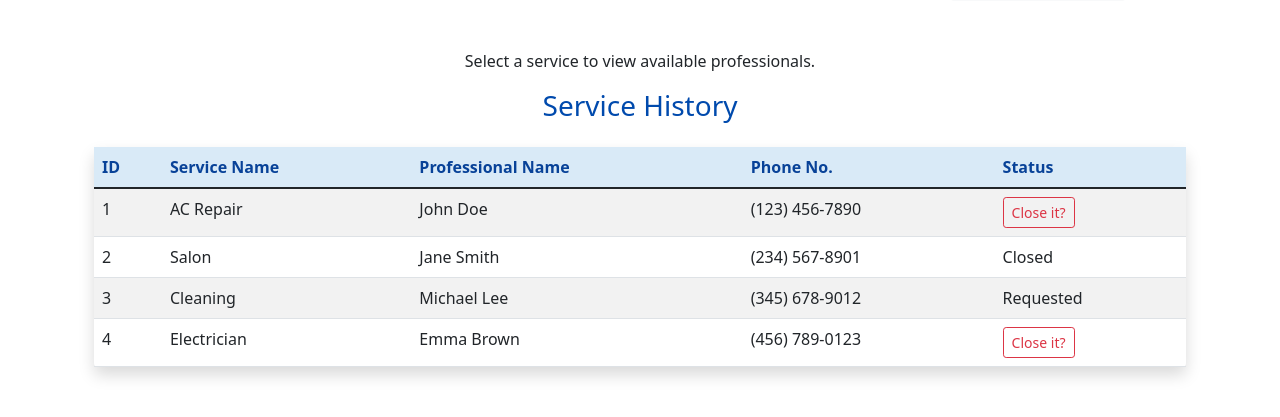
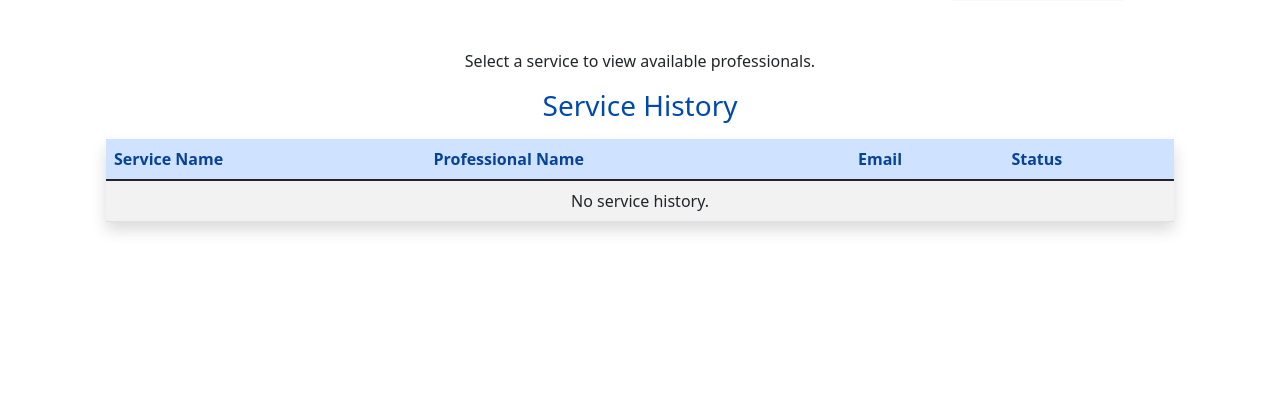
Before and after one commit to raghzzzspace/household_services_backup, a Flask app: page /user/customer_dashboard in a window 1280 px wide. Shown: the part 303-720 px from the top of the page. Run offline with Flask 3, Linux system fonts and the light colour scheme; the visitor is signed in with stand-in values (Sample User, id 1); data that the repository does not hold is empty; some libraries are stand-ins or nearby versions.

Commit message:
completed customer_dashboard and customer_search

```diff
--- a/app.py
+++ b/app.py
@@ -2,7 +2,7 @@
 from flask import Flask, render_template, request, redirect, url_for, flash, session
 from flask_sqlalchemy import SQLAlchemy
 from model import db, Customer, Professional, Admin
-from model import Today_Services, Closed_Services, Services_status, Admin_Search,Services,Service_Req
+from model import Today_Services, Closed_Services, Services_status, Admin_Search,Services,Service_Req, Service_History
 import secrets
 from flask_migrate import Migrate
 import sqlite3
@@ -70,7 +70,9 @@ def user_login():
 
 @app.route('/user/customer_dashboard', methods=['GET'])
 def customer_dashboard():
-    return render_template('user/customer_dashboard.html')
+    customer_id = session['customer_id']
+    service_history = Service_History.query.filter_by(id=customer_id).all()
+    return render_template('user/customer_dashboard.html', service_history=service_history)
 
 @app.route('/user/customer_profile', methods=['GET'])
 def customer_profile():
@@ -176,14 +178,24 @@ def book_service():
 
     # Create a new booking instance
     new_booking = Today_Services(
-        id=customer.customer_id,
         customer_name=customer.full_name,
         email=customer.email,
         location=customer.address
     )
 
+
+    new_booking_cust = Service_History(
+        id= customer.customer_id,
+        service_name = request.form.get('service_name'),
+        professional_name=request.form.get('professional_name'),
+        email=request.form.get('email'),
+        status = "Requested"
+    )
+
+
     # Add to the session and commit to the database
     db.session.add(new_booking)
+    db.session.add(new_booking_cust)
     db.session.commit()
 
     flash('Booking successful!', 'success')
--- a/templates/user/customer_dashboard.html
+++ b/templates/user/customer_dashboard.html
@@ -63,7 +63,10 @@
                     <td>{{ result.pincode }}</td>
                     <td>
                         <form method="POST" action="{{ url_for('book_service') }}">
-                            <input type="hidden" name="professional_id" value="{{ result.id }}">
+                            <input type="hidden" name="id" value="{{ result.professional_id }}">
+                            <input type="hidden" name="service_name" value="{{ result.service_name }}">
+                            <input type="hidden" name="professional_name" value="{{ result.full_name }}">
+                            <input type="hidden" name="email" value="{{ result.email }}">
                             <button type="submit" class="btn btn-success">Book</button>
                         </form>
                     </td>
@@ -76,48 +79,37 @@
     <p class="text-center">Select a service to view available professionals.</p>
     {% endif %}
 
-    <!-- Service History Section (Static Data) -->
-    <h3 class="text-center mb-4" style="color: #004aad;">Service History</h3>
+
+
+
+    <div class="container-fluid">
+        <!-- Service History Section -->
+        <div class="mb-5">
+            <h3 class="text-center mb-3" style="color: #004aad;">Service History</h3>
             <table class="table table-striped table-hover shadow rounded">
-        <thead style="background-color: #d9eaf7; color: #084298;">
+                <thead style="background-color: #cfe2ff; color: #084298;">
                     <tr>
-                <th>ID</th>
                         <th>Service Name</th>
                         <th>Professional Name</th>
-                <th>Phone No.</th>
+                        <th>Email</th>
                         <th>Status</th>
                     </tr>
                 </thead>
                 <tbody>
+                    {% for service in service_history %}
                     <tr>
-                <td>1</td>
-                <td>AC Repair</td>
-                <td>John Doe</td>
-                <td>(123) 456-7890</td>
-                <td><button class="btn btn-outline-danger btn-sm">Close it?</button></td>
+                        <td>{{ service.service_name }}</td>
+                        <td>{{ service.professional_name }}</td>
+                        <td>{{ service.email }}</td>
+                        <td>{{ service.status }}</td>
                     </tr>
+                    {% else %}
                     <tr>
-                <td>2</td>
-                <td>Salon</td>
-                <td>Jane Smith</td>
-                <td>(234) 567-8901</td>
-                <td>Closed</td>
+                        <td colspan="5" class="text-center">No service history.</td>
                     </tr>
-            <tr>
-                <td>3</td>
-                <td>Cleaning</td>
-                <td>Michael Lee</td>
-                <td>(345) 678-9012</td>
-                <td>Requested</td>
-            </tr>
-            <tr>
-                <td>4</td>
-                <td>Electrician</td>
-                <td>Emma Brown</td>
-                <td>(456) 789-0123</td>
-                <td><button class="btn btn-outline-danger btn-sm">Close it?</button></td>
-            </tr>
+                    {% endfor %}
                 </tbody>
             </table>
         </div>
+    </div>
     {% endblock %}
```
Also changed, not shown: model.py (+9 -8 lines), templates/user/customer_search.html (+4 -4 lines). Lines whose indentation alone changed are shown as unchanged.
